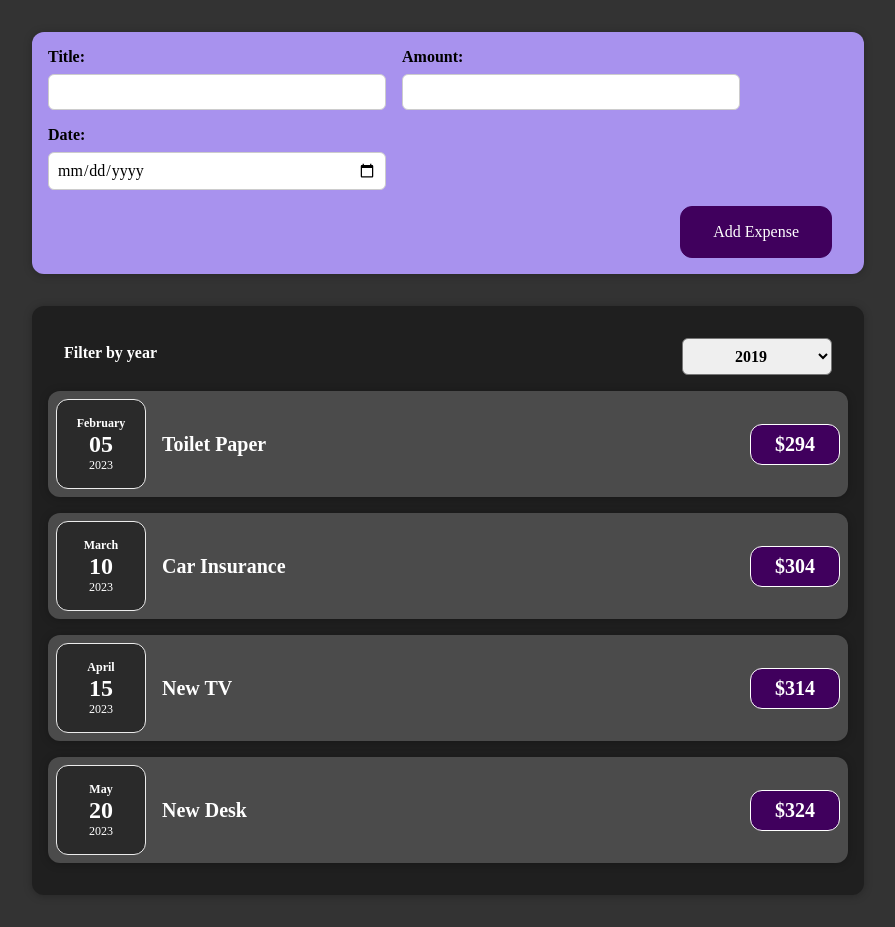
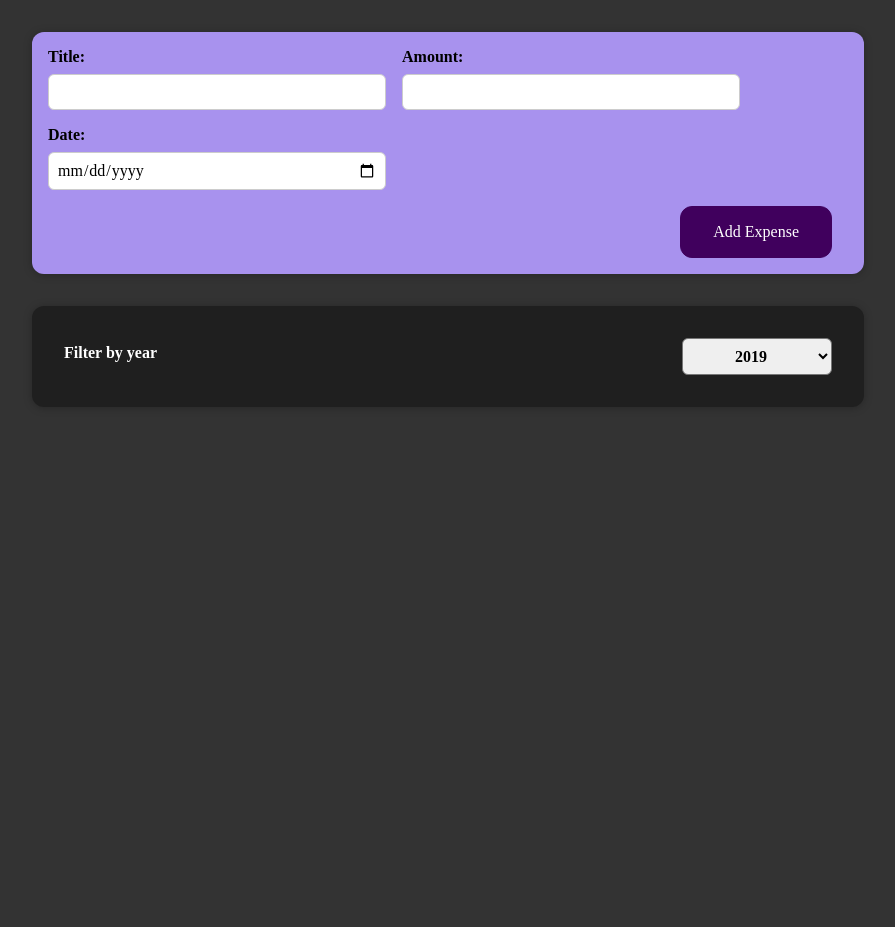
Before and after one commit to Nuscross/expense_project, a React (Create React App) app: page / in a window 1280 px wide. Shown: the whole page, without its empty margins (192-1087 px from the left). After the commit the page ends 800 px from the top, so only its background shows below. Built offline with nearby package versions, Linux system fonts and the light colour scheme.

Commit message:
Update 3 files

```diff
--- a/src/App.js
+++ b/src/App.js
@@ -6,26 +6,26 @@ const DUMMY_EXPENSES = [
   {
     id: "e1",
     title: "Toilet Paper",
-    amount: 294,
-    date: new Date(2023, 1, 5),
+    amount: 94.12,
+    date: new Date(2020, 7, 14),
   },
   {
     id: "e2",
-    title: "Car Insurance",
-    amount: 304,
-    date: new Date(2023, 2, 10),
+    title: "New TV",
+    amount: 799.49,
+    date: new Date(2021, 2, 12),
   },
   {
     id: "e3",
-    title: "New TV",
-    amount: 314,
-    date: new Date(2023, 3, 15),
+    title: "Car Insurance",
+    amount: 294.67,
+    date: new Date(2021, 2, 28),
   },
   {
     id: "e4",
-    title: "New Desk",
-    amount: 324,
-    date: new Date(2023, 4, 20),
+    title: "New Desk (Wooden)",
+    amount: 450,
+    date: new Date(2021, 5, 12),
   },
 ];
 
--- a/src/components/Expenses/ExpenseItem.js
+++ b/src/components/Expenses/ExpenseItem.js
@@ -4,8 +4,6 @@ import ExpenseDate from "./ExpenseDate";
 import "./ExpenseItem.css";
 
 function ExpenseItem(props) {
-  const [title, setTitle] = useState(props.title);
-
   return (
     <Card className="expense-item">
       <div>
--- a/src/components/Expenses/Expenses.js
+++ b/src/components/Expenses/Expenses.js
@@ -13,6 +13,10 @@ function Expenses(props) {
     setFilterYear(selectedYear);
   };
 
+  const filteredExpenses = props.items.filter((expense) => {
+    return expense.date.getFullYear().toString() === filterYear;
+  });
+
   return (
     <div>
       <Card className="expenses">
@@ -20,7 +24,7 @@ function Expenses(props) {
           selectedValue={filterYear}
           onFilterChange={filterEventHandler}
         />
-        {props.items.map((expense) => (
+        {filteredExpenses.map((expense) => (
           <ExpenseItem
             key={expense.id}
             title={expense.title}
```
